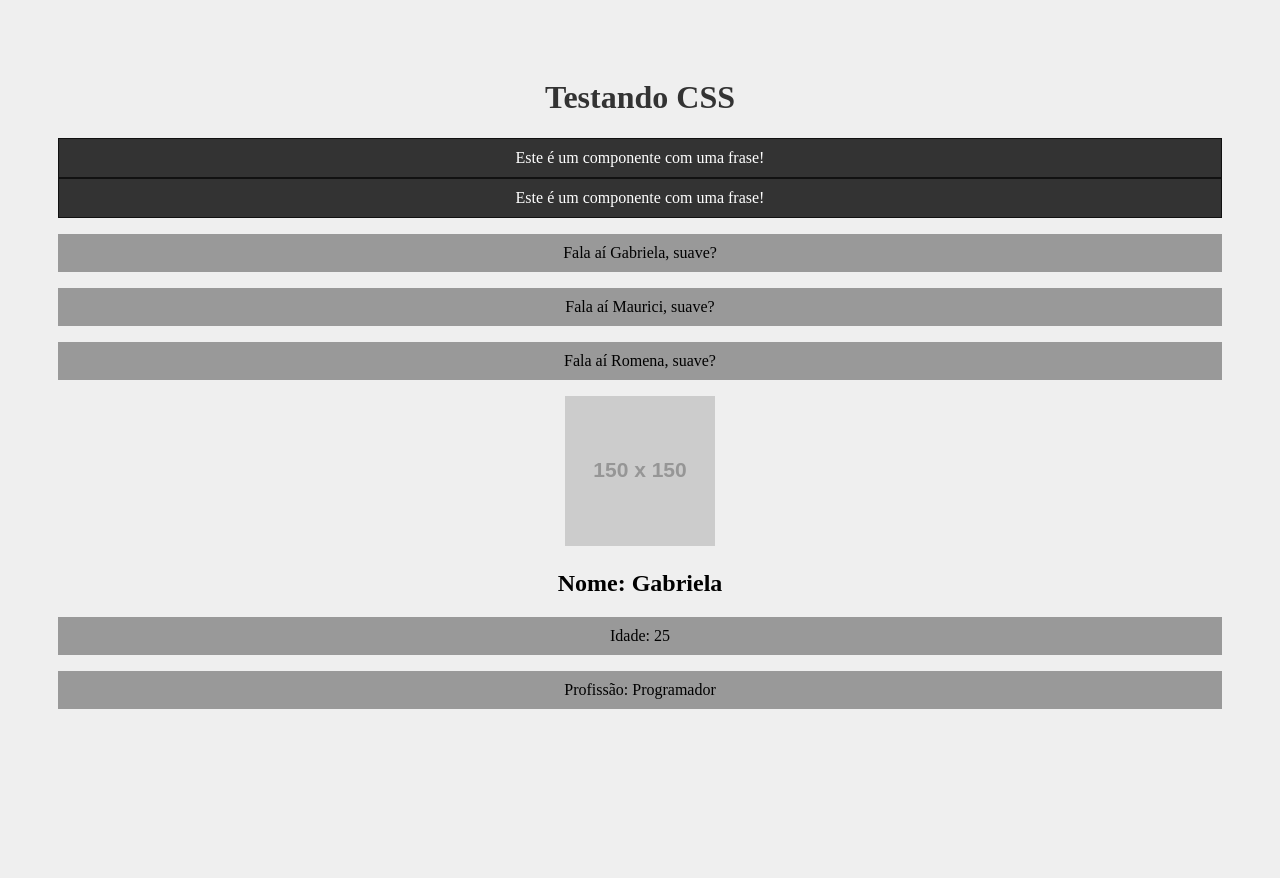
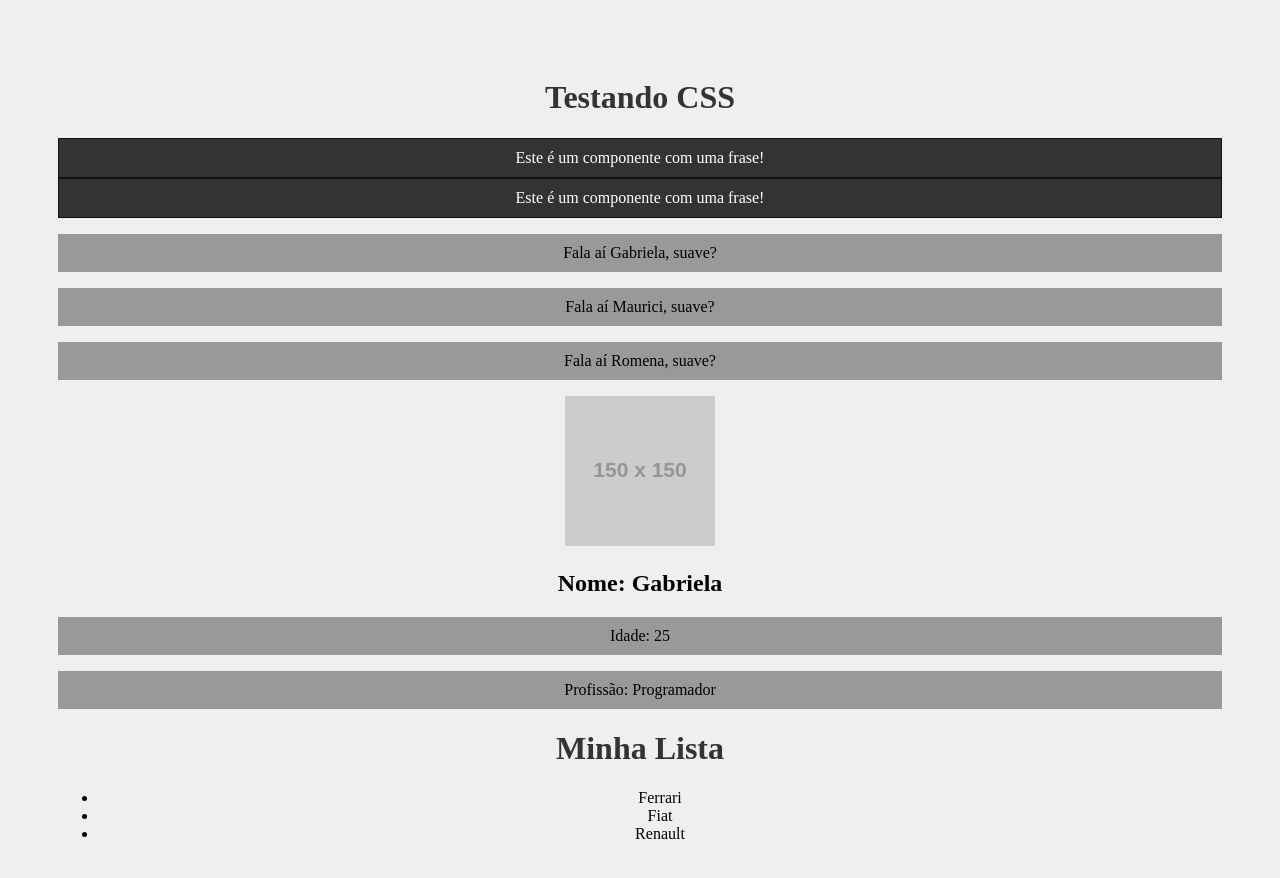
Before and after one commit to gabisegger/projeto_ReactJS, a React (Create React App) app in the folder meu-projeto/: page / in a window 1280 px wide. Shown: the top 878 px of the page. Before the commit the page ends 800 px from the top, so only its background shows below. Built offline with nearby package versions, Linux system fonts and the light colour scheme.

Commit message:
Utilizando React fragments

```diff
--- a/meu-projeto/src/App.js
+++ b/meu-projeto/src/App.js
@@ -2,6 +2,7 @@
 import SayMyName from './components/SayMyName';
 import Pessoa from './components/Pessoa';
 import Frase from './components/Frase';
+import List from './components/List';
 
 function App() {
   return (
@@ -13,6 +14,7 @@
       <SayMyName nome="Maurici"/>
       <SayMyName nome="Romena"/>
       <Pessoa nome="Gabriela" idade="25" profissao="Programador" foto="https://via.placeholder.com/150"/>
+      <List/>
     </div>
   );
 }
--- /dev/null
+++ b/meu-projeto/src/components/Item.js
@@ -0,0 +1,9 @@
+function Item(props){
+  return(
+    <>
+      <li>{props.marca}</li>
+    </>
+  )
+}
+
+export default Item
--- /dev/null
+++ b/meu-projeto/src/components/List.js
@@ -0,0 +1,16 @@
+import Item from "./Item"
+
+function List(){
+  return(
+    <>
+      <h1>Minha Lista</h1>
+      <ul>
+        <Item marca="Ferrari"/>
+        <Item marca="Fiat"/>
+        <Item marca="Renault"/>
+      </ul>
+    </>
+  )
+}
+
+export default List
--- a/meu-projeto/src/index.css
+++ b/meu-projeto/src/index.css
@@ -1,6 +1,7 @@
 body {
   padding: 50px;
   background-color: #efefef;
+  padding-bottom: 500px;
 }
 
 h1{
```
